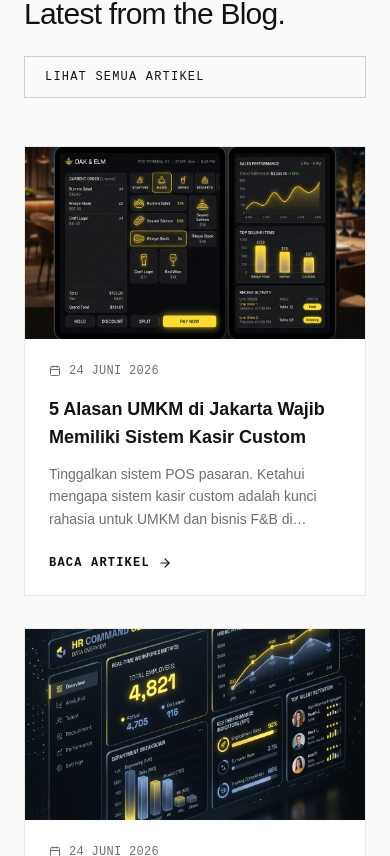
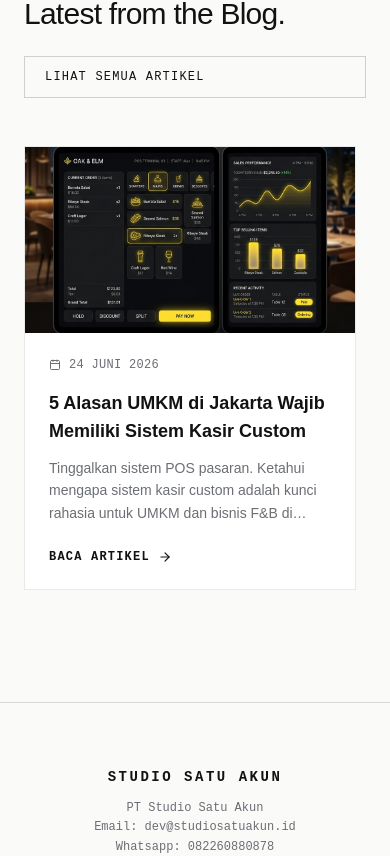
Before and after one commit to studiosatuakun-max/studiosatuakun, a Next.js app: page /home in a window 390 px wide. Shown: the part 6368-7224 px from the top of the page. Built offline with nearby package versions, Linux system fonts and the light colour scheme.

Commit message:
style: make blog section swipeable on mobile

```diff
--- a/src/app/home/components/BlogSection.tsx
+++ b/src/app/home/components/BlogSection.tsx
@@ -28,12 +28,12 @@ export default function BlogSection() {
           </Link>
         </div>
 
-        <div className="grid grid-cols-1 md:grid-cols-3 gap-8">
+        <div className="flex overflow-x-auto snap-x snap-mandatory md:grid md:grid-cols-3 gap-6 md:gap-8 pb-4 md:pb-0 [&::-webkit-scrollbar]:hidden [-ms-overflow-style:none] [scrollbar-width:none]">
           {posts.map((post) => (
             <Link
               href={`/blog/${post.slug}`}
               key={post.slug}
-              className="group flex flex-col border border-[rgba(107,110,115,0.15)] bg-white hover:border-ink/50 transition-all duration-300"
+              className="group flex flex-col border border-[rgba(107,110,115,0.15)] bg-white hover:border-ink/50 transition-all duration-300 w-[85vw] md:w-auto shrink-0 snap-start"
             >
               {post.coverImage ? (
                 <div className="aspect-[16/9] w-full overflow-hidden bg-gray-100">
```
